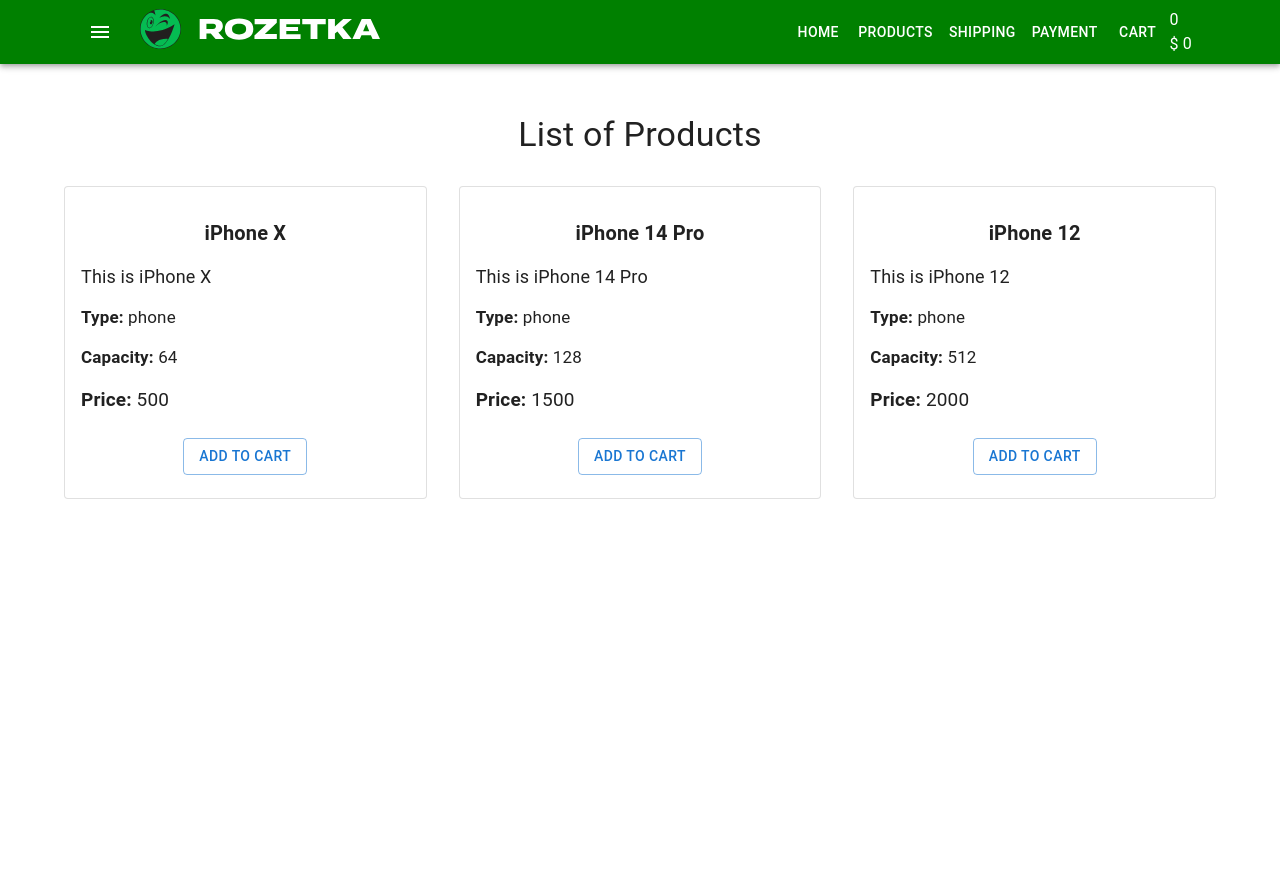
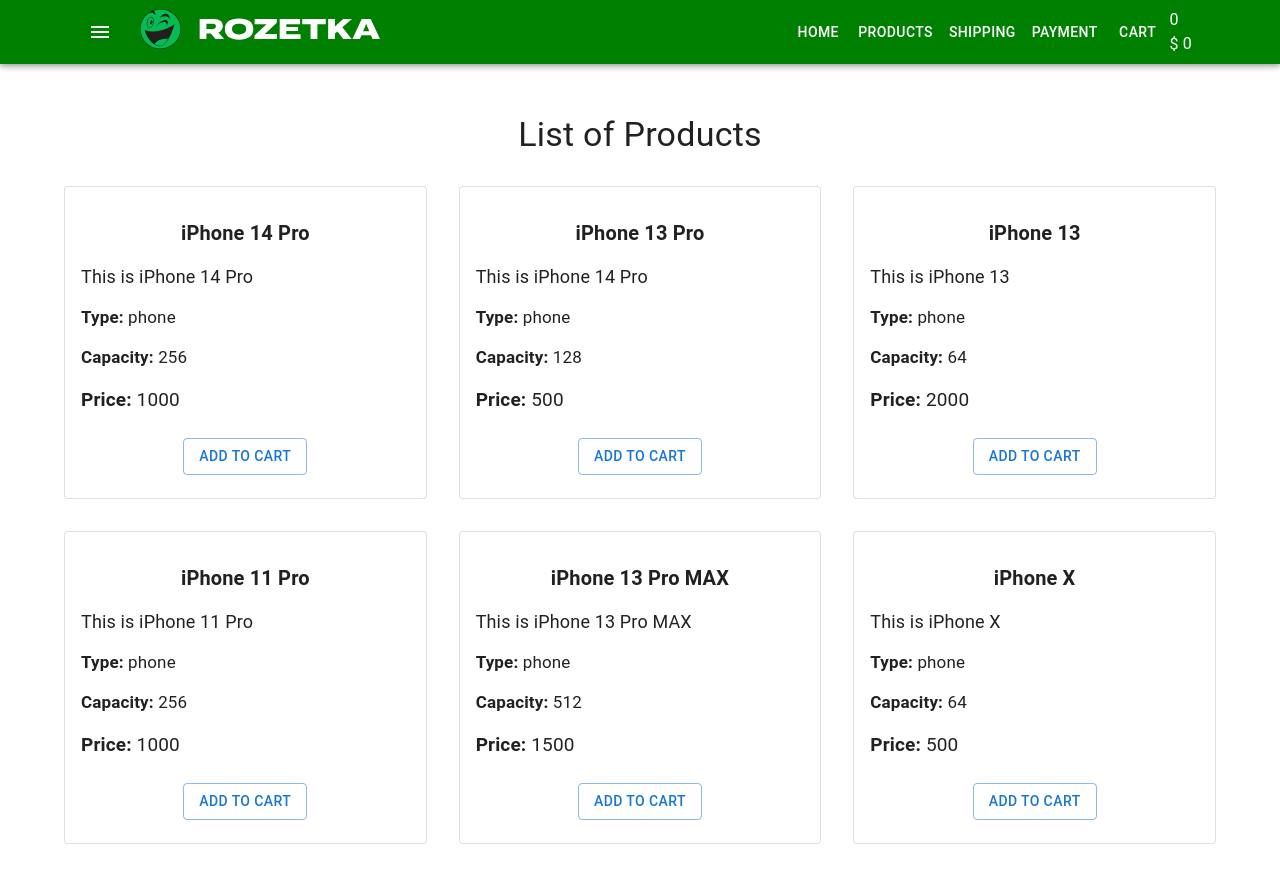
Before and after one commit to Zanydka/react-16-09, a React (Create React App) app: page / in a window 1280 px wide. Shown: the top 882 px of the page. Before the commit the page ends 800 px from the top, so only its background shows below. Built offline with nearby package versions, Linux system fonts and the light colour scheme; the HTML template or start-up script is replaced by a standard one.

Commit message:
add products Array

```diff
--- a/src/components/Products/ProductsList.tsx
+++ b/src/components/Products/ProductsList.tsx
@@ -1,5 +1,14 @@
 import { Grid } from '@mui/material'
+import productsArray from 'utils/productsArray'
 import ProductsListItem from './ProductsListItem'
+
+type ProductProps = {
+    title: string
+    desc: string
+    type: string
+    capacity: string
+    price: number
+}
 
 type Props = {}
 
@@ -13,33 +22,19 @@
                 alignItems="center"
                 spacing={4}
             >
-                <Grid item xs={12} sm={6} md={4}>
-                    <ProductsListItem
-                        title="iPhone X"
-                        desc="This is iPhone X"
-                        type="phone"
-                        capacity="64"
-                        price={500}
-                    />
-                </Grid>
-                <Grid item xs={12} sm={6} md={4}>
-                    <ProductsListItem
-                        title="iPhone 14 Pro"
-                        desc="This is iPhone 14 Pro"
-                        type="phone"
-                        capacity="128"
-                        price={1500}
-                    />
-                </Grid>
-                <Grid item xs={12} sm={6} md={4}>
-                    <ProductsListItem
-                        title="iPhone 12"
-                        desc="This is iPhone 12"
-                        type="phone"
-                        capacity="512"
-                        price={2000}
-                    />
-                </Grid>
+                {productsArray.map(
+                    ({ title, desc, type, capacity, price }: ProductProps) => (
+                        <Grid item xs={12} sm={6} md={4}>
+                            <ProductsListItem
+                                title={title}
+                                desc={desc}
+                                type={type}
+                                capacity={capacity}
+                                price={price}
+                            />
+                        </Grid>
+                    )
+                )}
             </Grid>
         </>
     )
```
